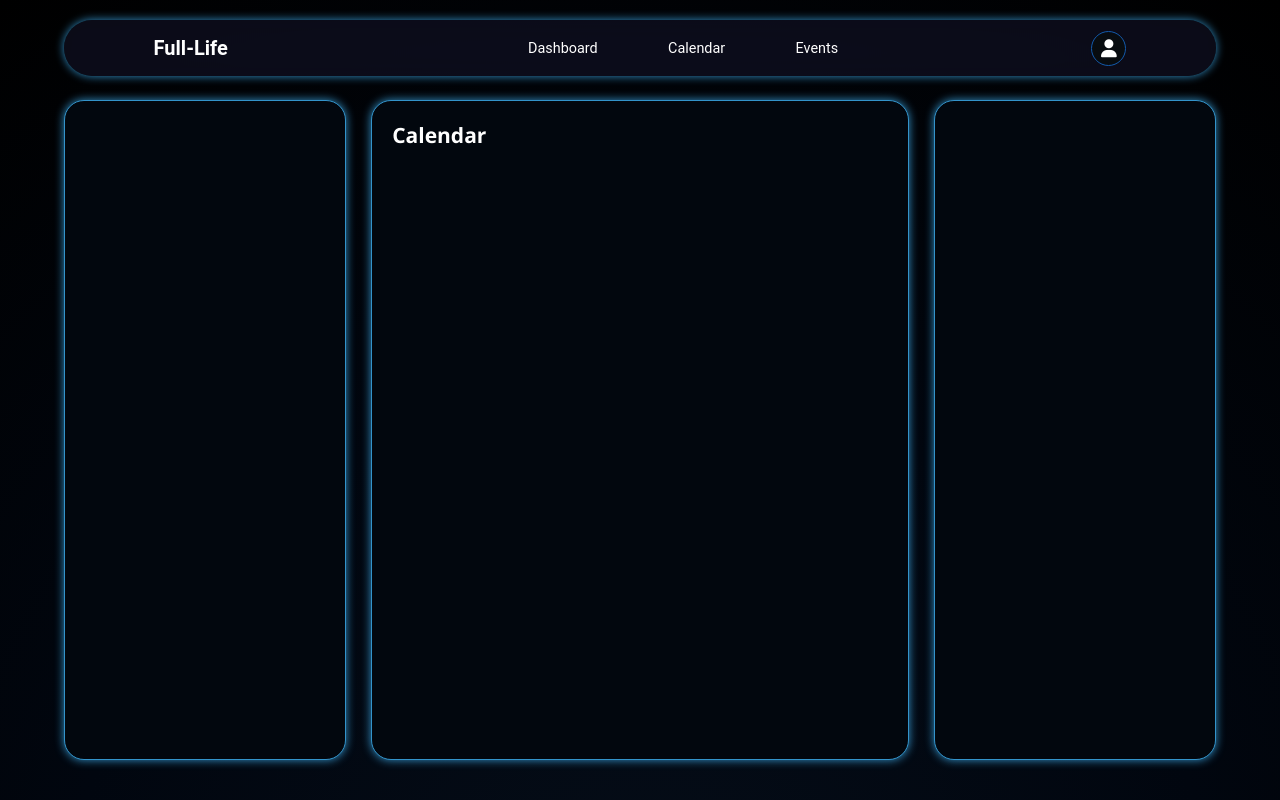
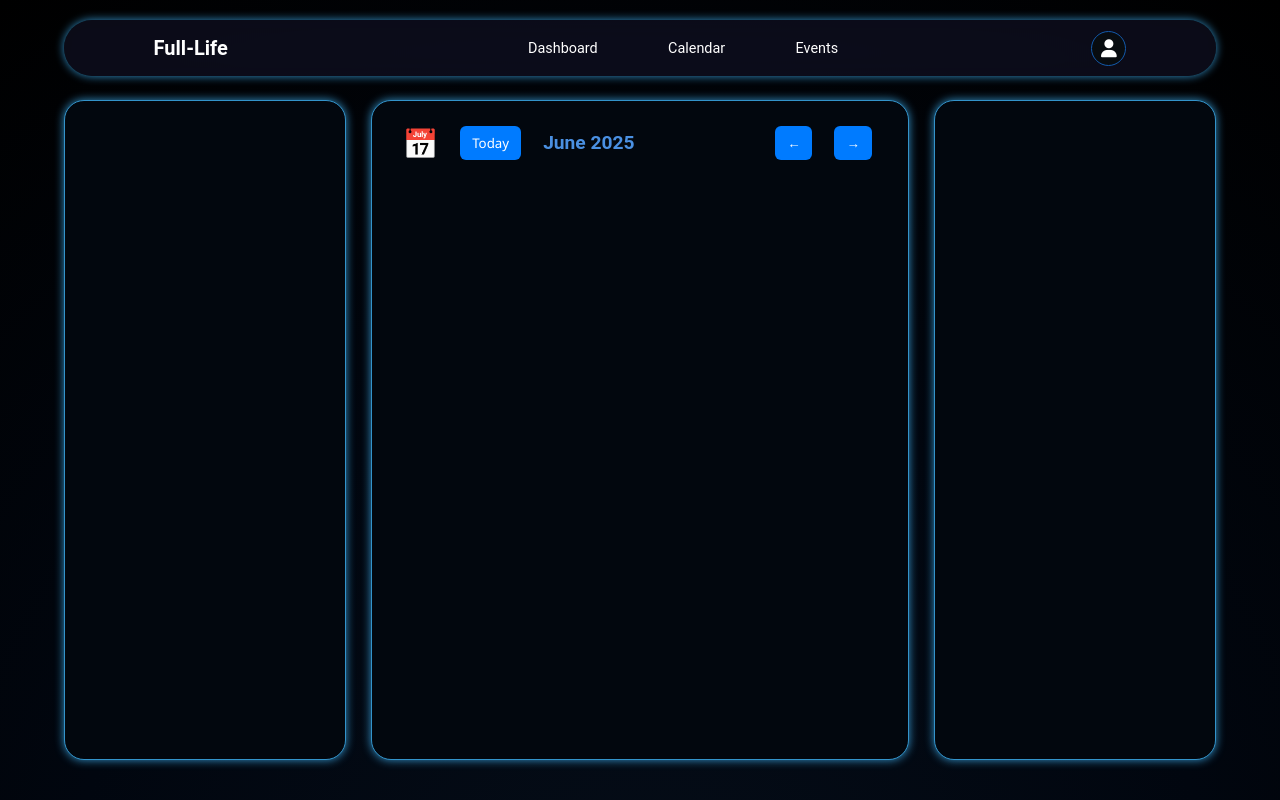
Before and after one commit to UCR25/Full-Life, a React (Vite) app in the folder front-end/: page / in a window 1280 px wide. Built offline with nearby package versions, Linux system fonts and the light colour scheme; a web font is replaced by a local one.

Commit message:
first part of the calender such as the header

```diff
--- a/front-end/package.json
+++ b/front-end/package.json
@@ -17,7 +17,8 @@
     "react": "^19.0.0",
     "react-dom": "^19.0.0",
     "react-icons": "^5.5.0",
-    "react-router-dom": "^7.5.1"
+    "react-router-dom": "^7.5.1",
+    "rxjs": "^7.8.2"
   },
   "devDependencies": {
     "@eslint/js": "^9.21.0",
@@ -28,6 +29,6 @@
     "eslint-plugin-react-hooks": "^5.1.0",
     "eslint-plugin-react-refresh": "^0.4.19",
     "globals": "^15.15.0",
-    "vite": "^6.2.0"
+    "vite": "^6.3.5"
   }
 }
--- a/front-end/src/components/calendar.jsx
+++ b/front-end/src/components/calendar.jsx
@@ -1,10 +1,11 @@
 import React from 'react';
 import './calendar.css';
+import CalendarHeader from './calenderHeader.jsx';
 
 const Calendar = () => {
     return (
         <div className="middle-panel">
-            <h2>Calendar</h2>
+            <CalendarHeader/>
         </div>
     );
 }
--- /dev/null
+++ b/front-end/src/components/calendarHeader.css
@@ -0,0 +1,53 @@
+.calendarHeader
+{
+position: absolute;
+top: 10px;
+left: 10px;
+right: 10px;
+}
+
+.main
+{
+    display: flex;
+    align-items: center;
+    justify-content: space-between;
+    padding: 12px 20px;
+    font-family: sans-serif;
+}
+
+.logo
+{
+    font-size: 1.8rem;
+    margin-right: 1rem;
+}
+
+.main button
+{
+    padding: 8px 12px;
+    margin: 0 6px;
+    background-color: #007bff;
+    color: rgb(255, 255, 255);
+    border: none;
+    border-radius: 6px;
+    cursor: pointer;
+}
+
+.main button:hover
+{
+    background-color: #0056b3;
+}
+
+.main nav
+{
+    display: flex;
+    gap: 10px;
+    margin-left: auto;
+}
+
+.main h2
+{
+    margin-left: 1rem;
+    font-size: 1.2rem;
+    color: #4A90E2;
+    font-family: "Roboto", sans-serif;
+}
--- /dev/null
+++ b/front-end/src/components/calenderHeader.jsx
@@ -0,0 +1,98 @@
+import React, { useEffect, useState } from "react";
+import { Link } from "react-router-dom";
+import { BehaviorSubject } from "rxjs";
+import "./calendarHeader.css";
+
+const onDateChange$ = new BehaviorSubject(new Date());
+
+function getMonth(date)
+{
+    return date.getMonth();
+}
+
+function getYear(date)
+{
+    return date.getFullYear();
+}
+
+const i18n =
+{
+    "month-1": "January ",
+    "month-2": "February",
+    "month-3": "March:",
+    "month-4": "April",
+    "month-5": "May",
+    "month-6": "June",
+    "month-7": "July",
+    "month-8": "August",
+    "month-9": "September",
+    "month-10": "October",
+    "month-11": "November",
+    "month-12": "December",
+};
+
+function onNavClick(button)
+{
+    const direction = button.dataset.dir;
+
+    const currentDate = onDateChange$.value
+    const newDate = new Date(currentDate);
+    const nextMonth = 1;
+    const prevMonth = -1;
+
+    newDate.setMonth
+    (
+        currentDate.getMonth() + (direction === "next" ? nextMonth : prevMonth)
+    );
+
+    onDateChange$.next(newDate);
+}
+
+function onTodayClick()
+{
+    const today = new Date();
+    onDateChange$.next(today);
+}
+
+export default function CalendarHeader() {
+  const [label, setLabel] = useState('');
+
+  useEffect(() => {
+    const subscription = onDateChange$.subscribe((date) => {
+      const month = getMonth(date);
+      const year = getYear(date);
+      setLabel(`${i18n["month-" + (month + 1)]} ${year}`); // mapping months to numbers "month-1" = January
+    });
+
+    return () => subscription.unsubscribe();
+  }, [onDateChange$, getMonth, getYear, i18n]);
+
+  const handleClick = (e) => {
+    const { tagName, parentElement } = e.target;
+
+    if (tagName === 'BUTTON')
+    {
+      parentElement.tagName === "NAV"
+        ? onNavClick(e.target)
+        : onTodayClick();
+    }
+  };
+
+  return (
+    <div className="calendarHeader">
+      <header className="main" onClick={handleClick}>
+        <a className="logo">📅</a>
+        <button>Today</button>
+
+        <h2>{label}</h2>
+
+        <nav>
+          <button data-dir="prev">←</button>
+          <button data-dir="next">→</button>
+        </nav>
+
+
+      </header>
+    </div>
+  );
+}
```
Also changed, not shown: front-end/src/components/calenderBox.css (added), front-end/src/components/calenderBox.jsx (added), 1 other file (tests, documents, lock files or other folders).
